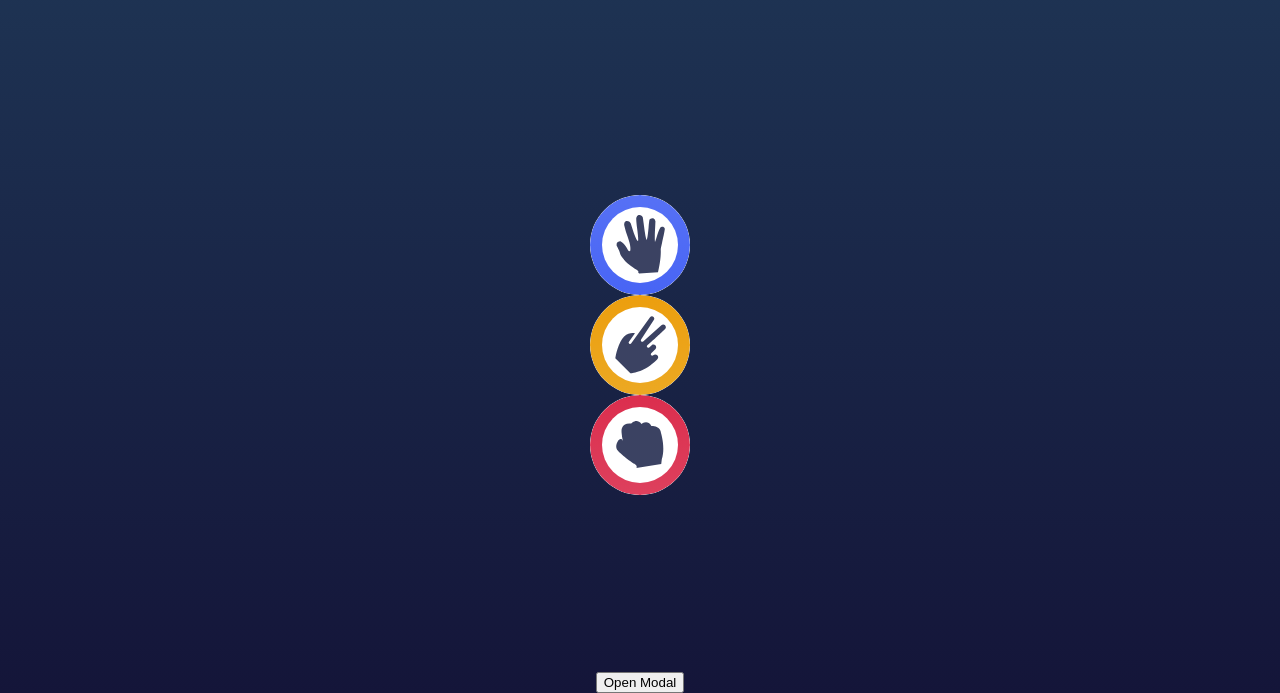
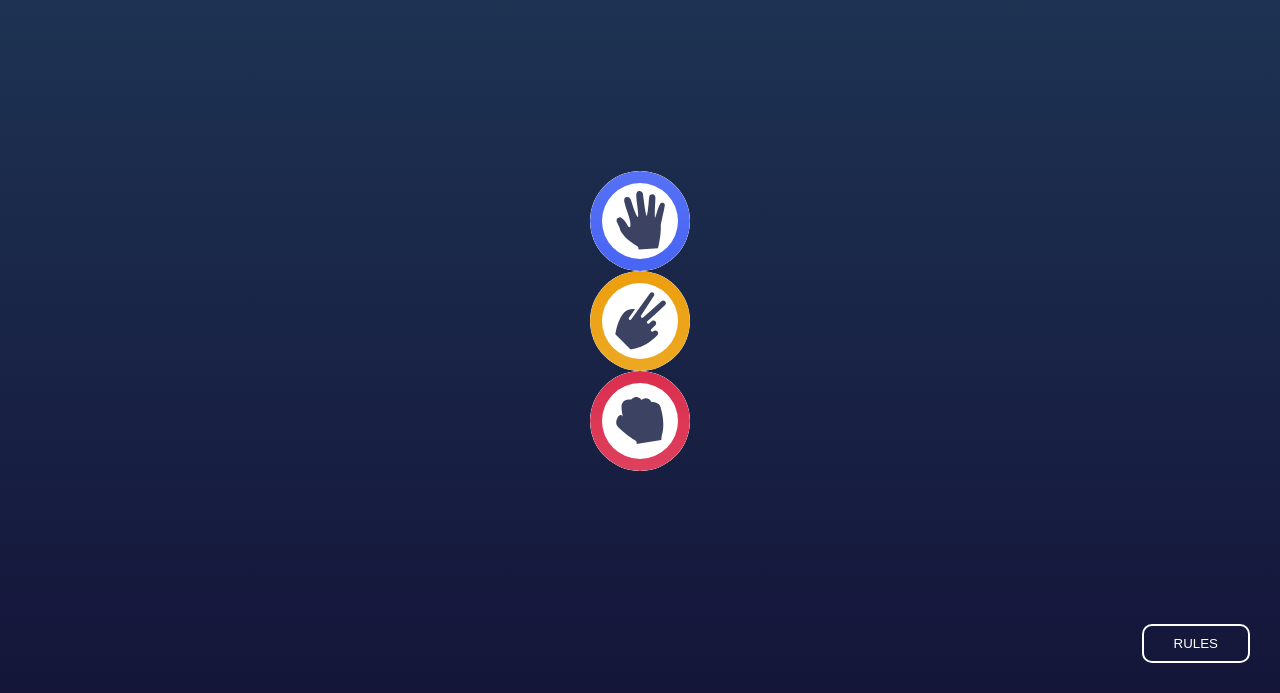
Before and after one commit to antoinelefrancq/rockPaperScissors, a plain HTML site: page index.html in a window 1280 px wide. Shown: the part 107-800 px from the top of the page. Drawn offline with Linux system fonts and the light colour scheme.

Commit message:
:sparkles: style: Position + css for rules button

```diff
--- a/index.html
+++ b/index.html
@@ -35,7 +35,7 @@
     <section class="choice choice--rock"><img src="./images/icon-rock.svg" alt=""></section>
   </main>
   <aside>
-    <button id="rulesButton">Open Modal</button>
+    <button id="rulesButton">RULES</button>
     <!-- The Modal -->
     <div id="rulesModal" class="modal">
 
--- a/public/css/style.css
+++ b/public/css/style.css
@@ -116,6 +116,26 @@ header{
 }
 
 /* The Modal (background) */
+
+aside {
+  align-self: flex-end;
+  margin-right: 3rem;
+  margin-bottom: 3rem;
+}
+#rulesButton {
+  background-color: transparent;
+  color: var(--white);
+  border: 2px solid var(--white);
+  padding: 1rem 3rem;
+  border-radius: 1rem;
+}
+
+#rulesButton:hover {
+  cursor: pointer;
+  color: var(--score-text);
+  border-color: var(--score-text);
+}
+
 .modal {
   display: none;
   position: fixed;
```
